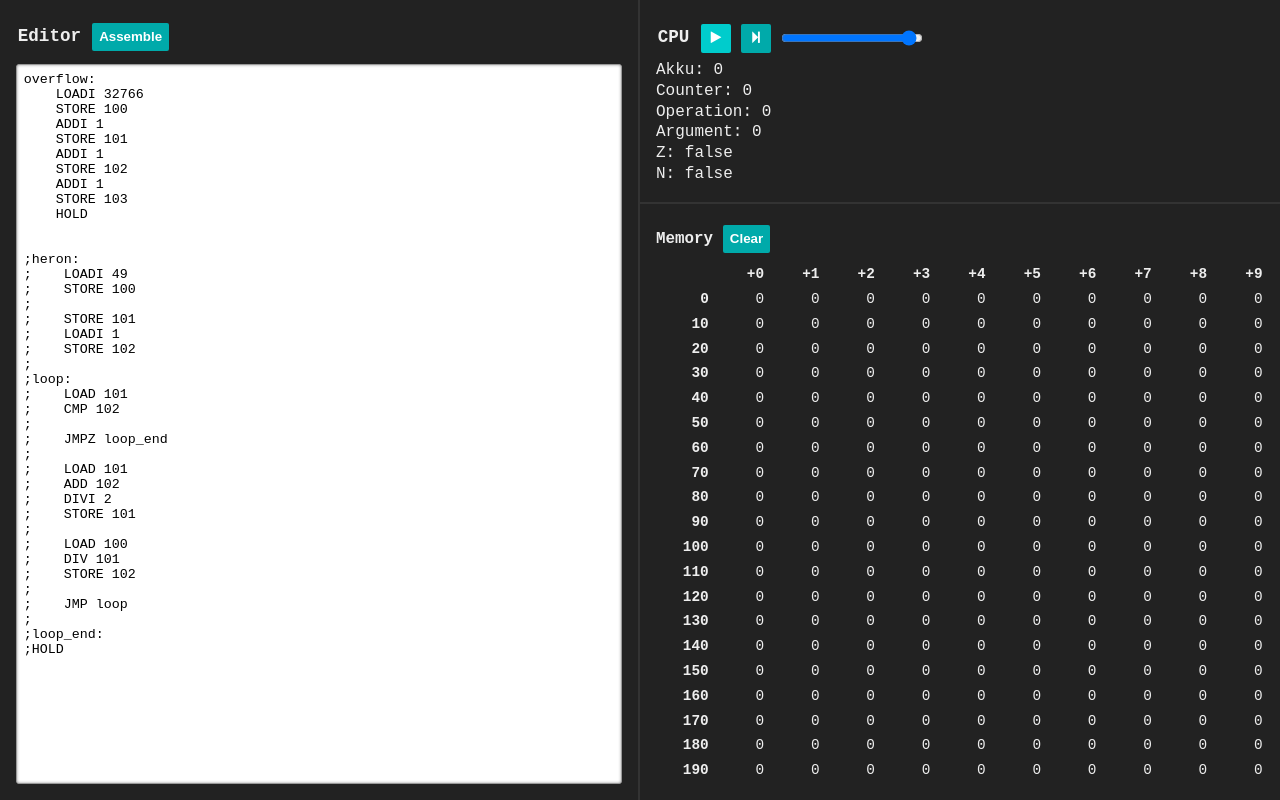
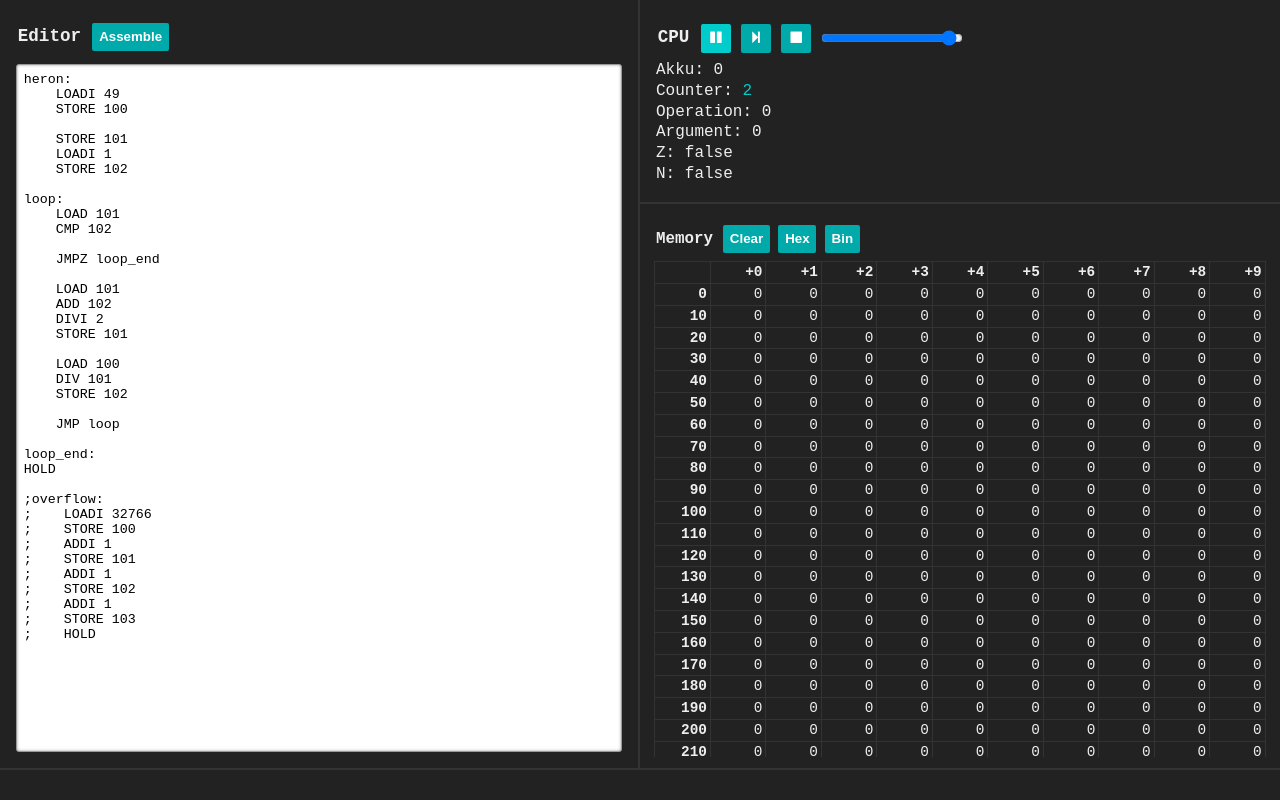
Before and after one commit to philer/Assijs, a plain HTML site: page index.html in a window 1280 px wide. Both pictures are taken after a click on the button 716 px from the left and 38 px from the top of the page. Drawn offline with nearby package versions, Linux system fonts and the light colour scheme.

Commit message:
support for variable base integer representation

```diff
--- a/index.html
+++ b/index.html
@@ -16,9 +16,10 @@
     <section class="window cpu">
       <h2>CPU</h2>
       <nav class="controls">
-        <button class="playpause"><i class="fa fa-fw fa-play"></i></button>
-        <button class="step-forward"><i class="fa fa-fw fa-step-forward"></i></button>
-        <input class="speed" type="range" min="0" max="1000" value="1000" step="10" />
+        <button class="cpu-playpause"><i class="fa fa-fw fa-play"></i></button>
+        <button class="cpu-step-forward"><i class="fa fa-fw fa-step-forward"></i></button>
+        <button class="cpu-reset"><i class="fa fa-fw fa-stop"></i></button>
+        <input class="cpu-speed" type="range" min="0" max="1000" value="1000" step="10" />
       </nav>
       <div>Akku:      <span class="akku"></span></div>
       <div>Counter:   <span class="counter"></span></div>
@@ -33,6 +34,9 @@
         <h2>Memory</h2>
         <nav class="controls">
           <button class="memory-clear">Clear</button>
+          <button class="memory-dec active">Dec</button>
+          <button class="memory-hex">Hex</button>
+          <button class="memory-bin">Bin</button>
         </nav>
       </header>
 
@@ -69,48 +73,51 @@
 
       <div class="scrollbox">
         <textarea>
-overflow:
-    LOADI 32766
+heron:
+    LOADI 49
     STORE 100
-    ADDI 1
+
     STORE 101
-    ADDI 1
+    LOADI 1
     STORE 102
-    ADDI 1
-    STORE 103
-    HOLD
 
+loop:
+    LOAD 101
+    CMP 102
 
-;heron:
-;    LOADI 49
+    JMPZ loop_end
+
+    LOAD 101
+    ADD 102
+    DIVI 2
+    STORE 101
+
+    LOAD 100
+    DIV 101
+    STORE 102
+
+    JMP loop
+
+loop_end:
+HOLD
+
+;overflow:
+;    LOADI 32766
 ;    STORE 100
-;
+;    ADDI 1
 ;    STORE 101
-;    LOADI 1
+;    ADDI 1
 ;    STORE 102
-;
-;loop:
-;    LOAD 101
-;    CMP 102
-;
-;    JMPZ loop_end
-;
-;    LOAD 101
-;    ADD 102
-;    DIVI 2
-;    STORE 101
-;
-;    LOAD 100
-;    DIV 101
-;    STORE 102
-;
-;    JMP loop
-;
-;loop_end:
-;HOLD</textarea>
+;    ADDI 1
+;    STORE 103
+;    HOLD
+</textarea>
       </div>
     </section>
 
+    <footer id="footer">
+      <div class="errors"></div>
+    </footer>
 
     <!-- // <script src="../cdn/jquery-2.1.3.min.js"></script> -->
     <script src="https://code.jquery.com/jquery-2.1.4.min.js"></script>
--- a/js/assembler.js
+++ b/js/assembler.js
@@ -37,10 +37,10 @@ var Assembler = (function() {
           ;
 
         if (!op) {
-          throw "Operation " + name + " unknown on line " + (l + 1);
+          throw new Assembler.ParseException("Operation " + name + " unknown on line " + (l + 1));
         }
         if (parts.length !== op.callback.length) {
-          throw "Operation " + name + " expects " + op.callback.length + " arguments, " + parts.length + " given on line " + (l + 1);
+          throw new Assembler.ParseException("Operation " + name + " expects " + op.callback.length + " arguments, " + parts.length + " given on line " + (l + 1));
         }
 
         prog[addr++] = this.operations[name].code;
@@ -87,6 +87,9 @@ var Assembler = (function() {
     },
   };
 
+
+  Assembler.ParseException = Error;
+
   return Assembler;
 
 })();
--- a/js/cpu.js
+++ b/js/cpu.js
@@ -12,8 +12,7 @@ var Cpu = (function($, undefined) {
       }
     }
 
-    // this.maxInt = 1 << (this.wordLength - 1);
-    // this.intMask = -1 << this.wordLength
+    this.program = [];
 
     this.delay = 0;
     this.step = this.step.bind(this);
@@ -31,21 +30,28 @@ var Cpu = (function($, undefined) {
 
   Cpu.prototype = {
 
-    run: function(prog) {
-      if (prog !== undefined) {
-        this.setProgram(prog);
+    run: function(program) {
+      if (program !== undefined) {
+        this.setProgram(program);
       }
-      this.counter.set(0);
-      this.intervalId = setInterval(this.step, this.delay);
+      return this.reset().start();
     },
 
     step: function() {
       MemoryCell.clearHighlights();
 
       if (this.counter.get() % 2) { // argument
-        this.argument.set(this.prog[this.counter.get()]);
+        this.argument.set(this.memory.get(this.counter.get()));
 
-        var hold = this.operations[this.operation.get()].call(this, this.argument.get());
+        var op = this.operations[this.operation.get()];
+
+        if (!op) {
+          return this._fail('Unknown opcode ' + this.operation.get());
+          // throw new Cpu.RuntimeException('Unknown opcode ' + this.operation.get());
+        }
+
+        var hold = op.call(this, this.argument.get());
+
         if (!this.zFlag.updated) {
           this.zFlag.set(false);
         }
@@ -53,19 +59,46 @@ var Cpu = (function($, undefined) {
           this.nFlag.set(false);
         }
         if (hold) {
-          clearInterval(this.intervalId);
-          this.intervalId = false;
+          this.stop();
         }
       } else { // operator
-        this.operation.set(this.prog[this.counter.get()]);
+        this.operation.set(this.memory.get(this.counter.get()));
       }
       this.counter.increment();
+      return this;
     },
 
-    setProgram: function(prog) {
+    toggle: function() {
+      return this.intervalId ? this.stop() : this.start();
+    },
+
+    start: function() {
+      this.intervalId = setInterval(this.step, this.delay);
+      return this;
+    },
+
+    stop: function() {
+      clearInterval(this.intervalId);
+      this.intervalId = false;
+      return this;
+    },
+
+    reset: function() {
+      this.stop();
+      this.akku.set(0);
+      this.counter.set(0);
+      this.operation.set(0);
+      this.argument.set(0);
+      this.nFlag.set(false);
+      this.zFlag.set(false);
       MemoryCell.clearHighlights();
-      this.prog = prog;
-      this.memory.write(0, prog);
+      return this;
+    },
+
+    setProgram: function(program) {
+      MemoryCell.clearHighlights();
+      // this.program = program;
+      this.memory.write(0, program);
       return this;
     },
 
@@ -78,7 +111,15 @@ var Cpu = (function($, undefined) {
       return this;
     },
 
+    _fail: function(msg) {
+      $('.errors').text(msg);
+      $('.cpu-playpause .fa').removeClass('fa-pause').addClass('fa-play');
+      return this.stop();
+    },
+
   };
+
+  // Cpu.RuntimeException = Error;
 
   return Cpu;
 
--- a/js/init.js
+++ b/js/init.js
@@ -1,6 +1,8 @@
 (function($, conf, ops) {
 
   "use strict";
+
+  // init
 
   var memory = new Memory(
       $('.memory')
@@ -18,21 +20,60 @@
 
   var assembler = new Assembler(cpu, ops);
 
-  $('button.assemble').click(function() {
-    cpu.setProgram(assembler.parse($('.editor textarea').text()));
+
+  // editor UI
+
+  $('.assemble').click(function() {
+    try {
+      cpu.setProgram(assembler.parse($('.editor textarea').val()));
+    } catch (e) {
+      if (e instanceof Assembler.ParseException) {
+        $('.errors').text(e.message);
+      } else {
+        throw e;
+      }
+    }
   });
 
-  $('button.playpause').click(function() {
-    // cpu.run(assembler.parse($('.editor textarea').text()));
-    cpu.run();
+
+  // cpu UI
+
+  $('.cpu-playpause').click(function() {
+    cpu.toggle();
+    $(this).find('.fa').toggleClass('fa-play fa-pause');
   });
 
-  $('input.speed').change(function() {
+  $('.cpu-step-forward').click(cpu.step.bind(cpu));
+
+  $('.cpu-reset').click(cpu.reset.bind(cpu));
+
+  $('.cpu-speed').change(function() {
     cpu.setSpeed(this.value);
   });
 
-  $('button.memory-clear').click(function() {
+
+  // memory UI
+
+  $('.memory-clear').click(function() {
     memory.clear();
   });
 
+  $('.memory-dec').click(function() {
+    MemoryCell.setDisplayBase(10);
+    $('.memory-hex, .memory-bin').removeClass('active');
+    $(this).addClass('active')
+  });
+
+  $('.memory-hex').click(function() {
+    MemoryCell.hex();
+    $('.memory-dec, .memory-bin').removeClass('active');
+    $(this).addClass('active')
+  });
+
+  $('.memory-bin').click(function() {
+    MemoryCell.bin();
+    $('.memory-dec, .memory-hex').removeClass('active');
+    $(this).addClass('active')
+  });
+
 })(jQuery, CONFIG, OPERATIONS);
--- a/js/memory_cell.js
+++ b/js/memory_cell.js
@@ -7,9 +7,19 @@ var MemoryCell = (function($, undefined) {
 
     this.$elem = $elem instanceof $ ? $elem : $($elem);
     this.wordLength = wordLength;
-    this.editable = editable === undefined || editable;
+    this.intStrLen = wordLength / MemoryCell._intBaseLog2;
+    // this.editable = editable === undefined || editable;
+    // if (this.editable) {
+    //   this.$elem
+    //     .attr("contenteditable", true)
+    //     .on("DOMSubtreeModified", function(evt) {
+    //       _this.set(_this.$elem.text());
+    //     });
+    //   ;
+    // }
 
     this.set(initValue);
+    MemoryCell.instances.push(this);
   }
 
   MemoryCell.prototype = {
@@ -24,7 +34,7 @@ var MemoryCell = (function($, undefined) {
         this.updated = true;
         MemoryCell.updated.push(this);
         this.$elem
-          .text(this.value)
+          .text($.isNumeric(this.value) ? this.formatInt(this.value) : this.value)
           .addClass('updated')
           ;
       }
@@ -43,13 +53,14 @@ var MemoryCell = (function($, undefined) {
       // JS converts to 32bit int when bit shifting.
       // We simulate n bit integers by chopping off overflow
       // by shifting left by n and back again
-      return int << this.wordLength >> this.wordLength;
+      return int << 32 - this.wordLength >> 32 - this.wordLength;
     },
 
   };
 
   // static
 
+  MemoryCell.instances = [];
   MemoryCell.updated = [];
 
   MemoryCell.clearHighlights = function() {
@@ -60,6 +71,84 @@ var MemoryCell = (function($, undefined) {
     this.updated = [];
   };
 
-  return MemoryCell;
+  MemoryCell.hex = function(prefix) {
+    return this.setDisplayBase(16, prefix || '0x', false);
+  }
+
+  MemoryCell.bin = function(prefix) {
+    return this.setDisplayBase(2, true, true, 4);
+  }
+
+  /**
+   * If prefix is provided (or just true)
+   * integers will be padded to their max length
+   *
+   * A note on calculating the length:
+   * For a given base b, the maximum length of a n-bit integer is
+   * log_b(2^n) = log_2(2^n) / log_2(b) = n / log_2(b)
+   * Since the length of integers (n) may vary for instances
+   * only the result of log_2(b) is cached in MemoryCell._intBaseLog2.
+   *
+   * @param {int}    base
+   * @param {string} prefix optional
+   */
+  MemoryCell.setDisplayBase = function(base, prefix, unsigned, chunkLength) {
+
+    // The function is created via the Function constructor since there are
+    // a lot of possible cases and it has to be efficient since it may get
+    // called many times in loops.
+    // We're building the function as a single expresion to look like the
+    // following in the most complicated case:
+    //
+    // (n < 0 ? '-' : '') +
+    //   prefix +
+    //     (padding +
+    //       (n >>> 0).toString(base)
+    //     ).slice(-this.intStrLen)
+    //   .match(chunkRegex).join(' ')
+
+    var expr = (unsigned ? "(n>>>0)" : "(n<0?-n:n)")
+             + ".toString(" + +base + ")";
+
+    if (prefix) {
+      expr = "('" + '0'.repeat(31) + "'+" + expr + ").slice(-this.intStrLen)";
+      if (typeof prefix === "string") {
+        expr = "'" + prefix + "'+" + expr;
+      }
+    }
+    if (chunkLength) {
+      expr += ".match(/.{1," + +chunkLength + "}/g).join(' ')";
+    }
+    if (!unsigned) {
+      expr = "(n<0?'-':'')+" + expr;
+    }
+
+    this.prototype.formatInt = new Function("n", "return " + expr);
+
+    this._intBaseLog2 = log2(base);
+
+    // update instances (views)
+    this.instances.forEach(function(mc) {
+      mc.intStrLen = Math.ceil(mc.wordLength / MemoryCell._intBaseLog2);
+      mc.$elem.text(
+        $.isNumeric(mc.value) ? mc.formatInt(mc.value) : mc.value
+      );
+    });
+
+    return this;
+  };
+
+  /**
+   * Math.log2 is ES6 and might not be available.
+   *
+   * @param  {int} n
+   * @return {int}
+   */
+  function log2(n) {
+    for (var log = 0 ; n >>= 1 ; ++log);
+    return log;
+  }
+
+  return MemoryCell.setDisplayBase(10);
 
 })(jQuery);
--- a/js/operations.js
+++ b/js/operations.js
@@ -3,21 +3,21 @@ var OPERATIONS = {
   // Controll
 
   HOLD: {
-    code: 900,
+    code: 00,
     callback: function() {
       return true;
     },
   },
 
   JMP: {
-    code: 500,
+    code: 01,
     callback: function(target) {
       this.counter.set(target - 1);
     },
   },
 
   JMPZ: {
-    code: 501,
+    code: 02,
     callback: function(target) {
       if (this.zFlag.get()) {
         this.counter.set(target - 1);
@@ -28,21 +28,21 @@ var OPERATIONS = {
   // Memory
 
   LOAD: {
-    code: 901,
+    code: 100,
     callback: function(addr) {
       this.akku.set(this.memory.get(addr));
     },
   },
 
   LOADI: {
-    code: 902,
+    code: 101,
     callback: function(val) {
       this.akku.set(+val);
     },
   },
 
   STORE: {
-    code: 903,
+    code: 102,
     callback: function(addr) {
       this.memory.set(addr, this.akku.get());
     },
@@ -51,7 +51,7 @@ var OPERATIONS = {
   // Logic
 
   CMP: {
-    code: 400,
+    code: 201,
     callback: function(addr) {
       var mem = this.memory.get(addr)
         , akk = this.akku.get()
@@ -65,7 +65,7 @@ var OPERATIONS = {
   },
 
   CMPI: {
-    code: 401,
+    code: 202,
     callback: function(val) {
       var akk = this.akku.get();
       if (akk === val) {
@@ -79,70 +79,70 @@ var OPERATIONS = {
   // Math
 
   ADD: {
-    code: 904,
+    code: 203,
     callback: function(addr) {
       this.akku.set(this.akku.get() + this.memory.get(addr));
     },
   },
 
   ADDI: {
-    code: 905,
+    code: 204,
     callback: function(val) {
       this.akku.set(this.akku.get() + +val);
     },
   },
 
   SUB: {
-    code: 906,
+    code: 205,
     callback: function(addr) {
       this.akku.set(this.akku.get() - this.memory.get(addr));
     },
   },
 
   SUBI: {
-    code: 907,
+    code: 206,
     callback: function(val) {
       this.akku.set(this.akku.get() - +val);
     },
   },
 
   MUL: {
-    code: 908,
+    code: 207,
     callback: function(addr) {
       this.akku.set(this.akku.get() * this.memory.get(addr));
     },
   },
 
   MULI: {
-    code: 909,
+    code: 208,
     callback: function(val) {
       this.akku.set(this.akku.get() * +val);
     },
   },
 
   DIV: {
-    code: 910,
+    code: 209,
     callback: function(addr) {
       this.akku.set(Math.floor(this.akku.get() / this.memory.get(addr)));
     },
   },
 
   DIVI: {
-    code: 911,
+    code: 210,
     callback: function(val) {
       this.akku.set(Math.floor(this.akku.get() / +val));
     },
   },
 
   MOD: {
-    code: 912,
+    code: 211,
     callback: function(addr) {
       this.akku.set(this.akku.get() % this.memory.get(addr));
     },
   },
 
   MODI: {
-    code: 913,
+    code: 212,
     callback: function(val) {
       this.akku.set(this.akku.get() % +val);
     },
--- a/style.css
+++ b/style.css
@@ -1,11 +1,12 @@
 * {
   box-sizing: border-box;
+  /*transition: color .3s;*/
 }
 html, body {
+  margin: 0;
+  padding: 0;
   height: 100%;
   width: 100%;
-  margin: 0;
-  padding: 0;
   font-family: 'Liberation mono', monospace;
   line-height: 1.3em;
 }
@@ -21,9 +22,18 @@ h2, nav, button {
   top: 0;
   left: 0;
   right: 0;
-  bottom: 0;
+  bottom: 2em;
   overflow: auto;
   padding: 1em;
+}
+#footer {
+  position: absolute;
+  height: 2em;
+  left: 0;
+  right: 0;
+  bottom: 0;
+  padding: .3em 1em;
+  border-top: 2px solid #333;
 }
 .scrollbox {
   position: absolute;
@@ -61,10 +71,14 @@ h2, nav, button {
   table-layout: static;
   width: 100%;
   text-align: right;
+  border-collapse: collapse;
 }
 .memory table td,
 .memory table th {
   width: 9.09%;
+  border: 1px solid #333;
+  padding: 0 .2em;
+  white-space: nowrap;
 }
 
 .updated {
@@ -72,6 +86,17 @@ h2, nav, button {
   /*transition: color .3s;*/
 }
 
+.errors {
+  font-size: .9em;
+  color: red;
+}
+
+
+.memory-dec.active,
+.memory-hex.active,
+.memory-bin.active {
+  display: none;
+}
 
 /*** dark ***/
 
```
